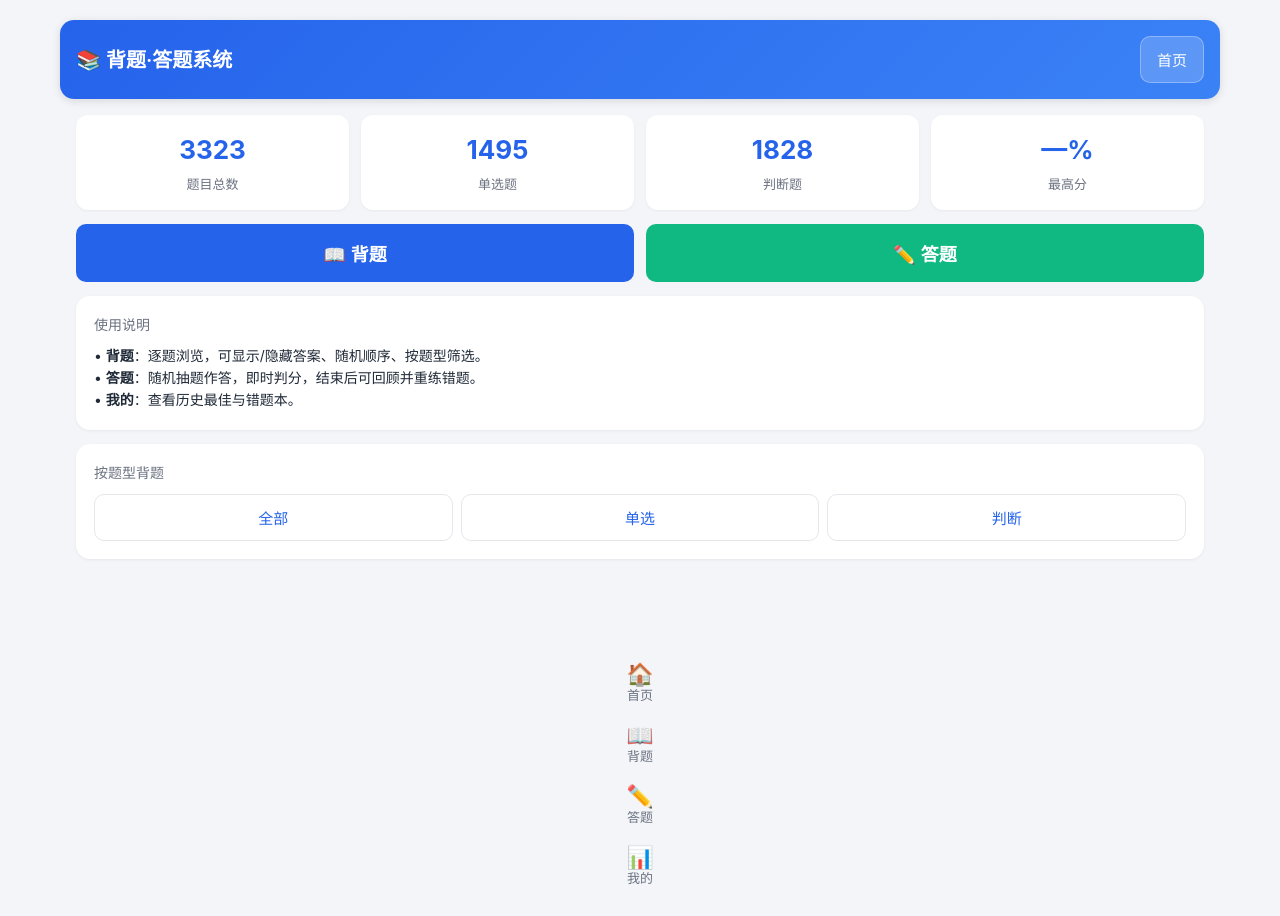
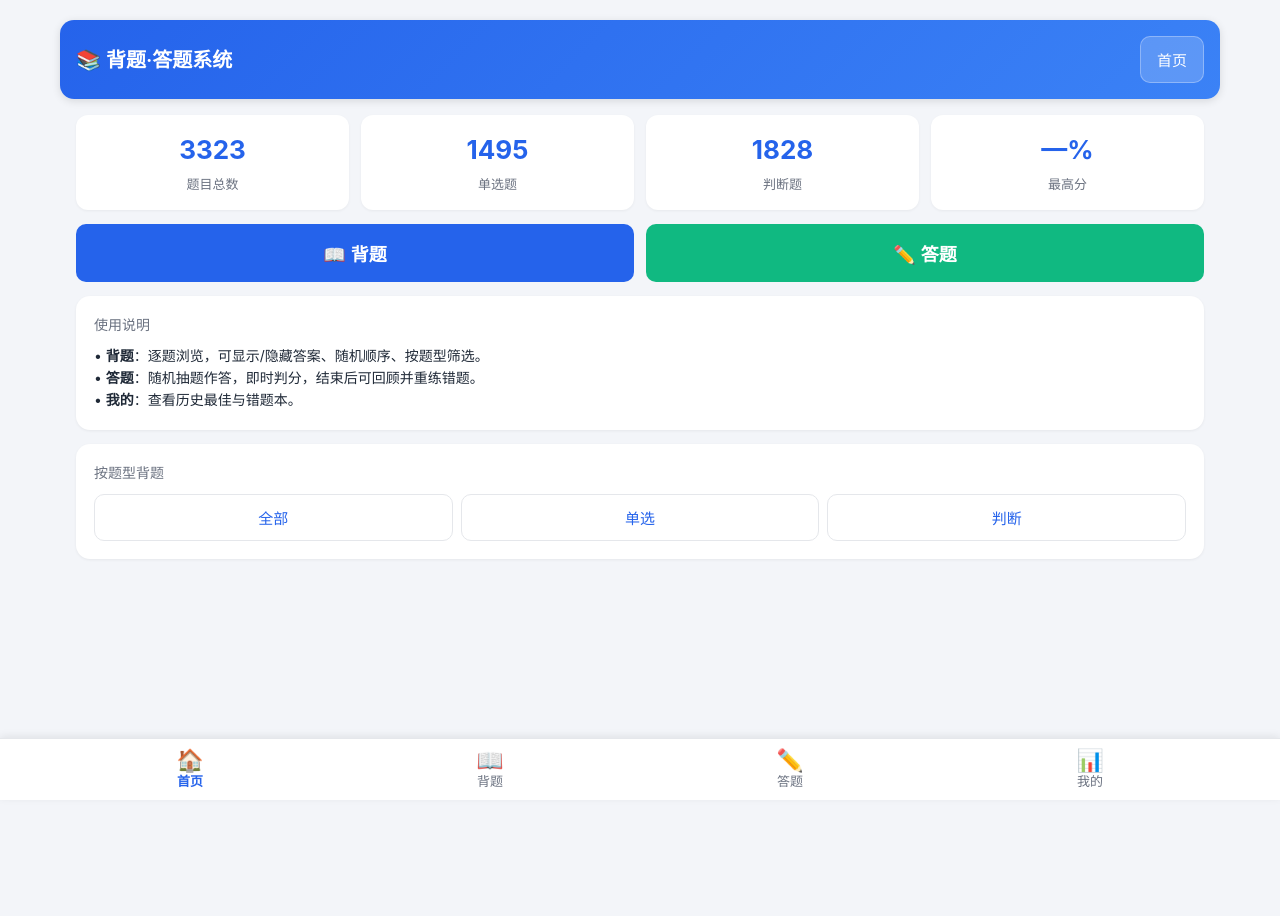
Before and after one commit to Yongshow/quiz_app, a plain HTML site: page static_version/index.html in a window 1280 px wide. After the commit the page ends 800 px from the top, so only its background shows below. Drawn offline with Linux system fonts and the light colour scheme.

Commit message:
update index.html

```diff
--- a/static_version/index.html
+++ b/static_version/index.html
@@ -78,7 +78,10 @@ input[type=number],select{width:100%;padding:clamp(8px,1.2vw,10px);border:1px so
 .result-big{font-size:clamp(32px,5vw,48px);font-weight:800;text-align:center;color:var(--primary);margin:8px 0 2px;}
 .result-sub{text-align:center;color:var(--muted);margin-bottom:clamp(12px,1.8vw,16px);}
 .wnum{font-size:clamp(12px,1.2vw,13px);color:var(--muted);margin-bottom:8px;}
+footer{position:fixed;bottom:0;left:0;width:100%;background:var(--card);box-shadow:0 -2px 8px rgba(0,0,0,.08);border-top:1px solid var(--line);z-index:20;}
+footer .nav{display:flex;max-width:min(100%,1200px);margin:0 auto;}
 footer .nav div{flex:1;text-align:center;padding:clamp(8px,1.2vw,10px) 4px clamp(6px,0.8vw,8px);font-size:clamp(11px,1.2vw,13px);color:var(--muted);cursor:pointer;}
+footer .nav div.on{color:var(--primary);font-weight:600;}
 footer .nav div b{display:block;font-size:clamp(18px,2.2vw,22px);line-height:1;}
 </style>
 </head>
```
